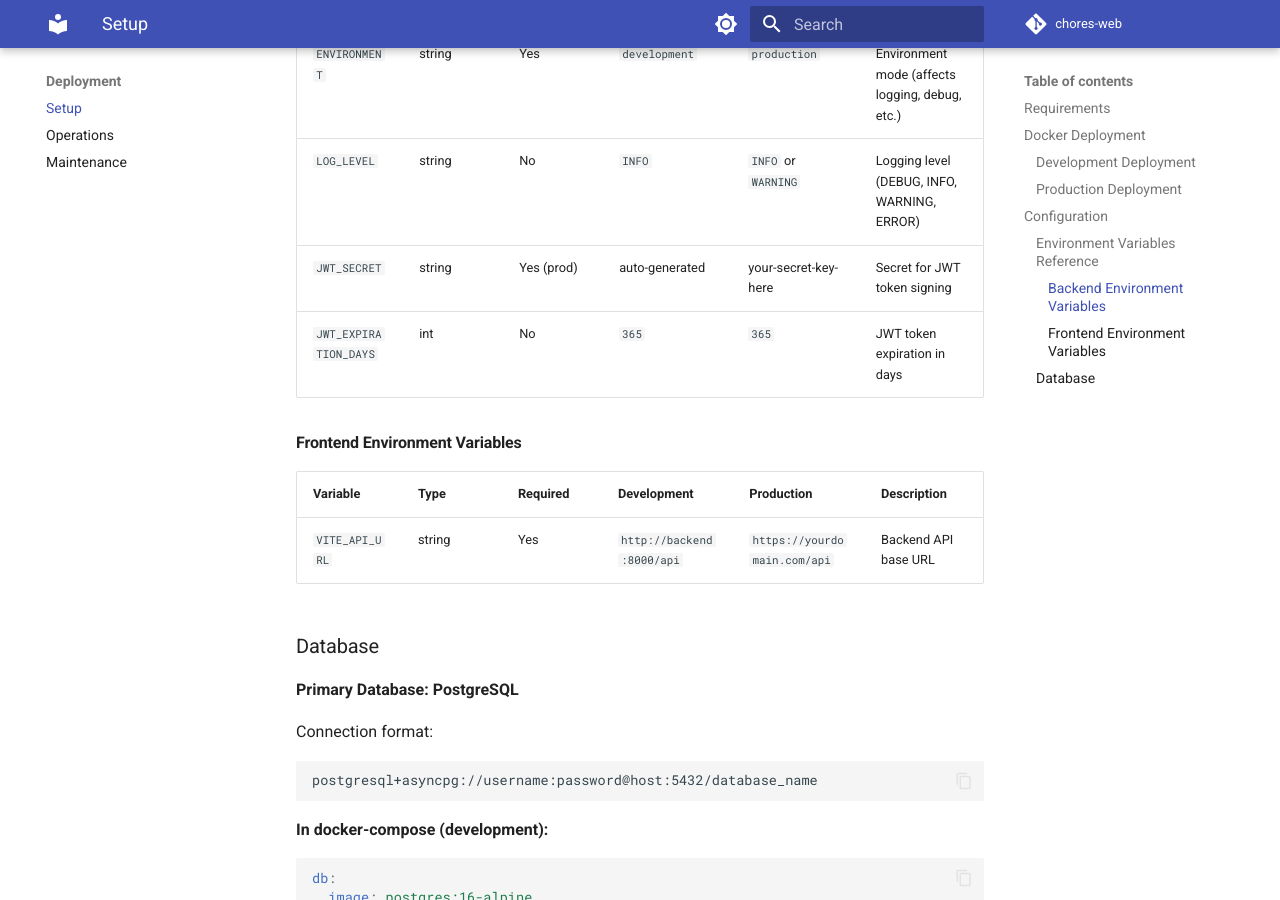
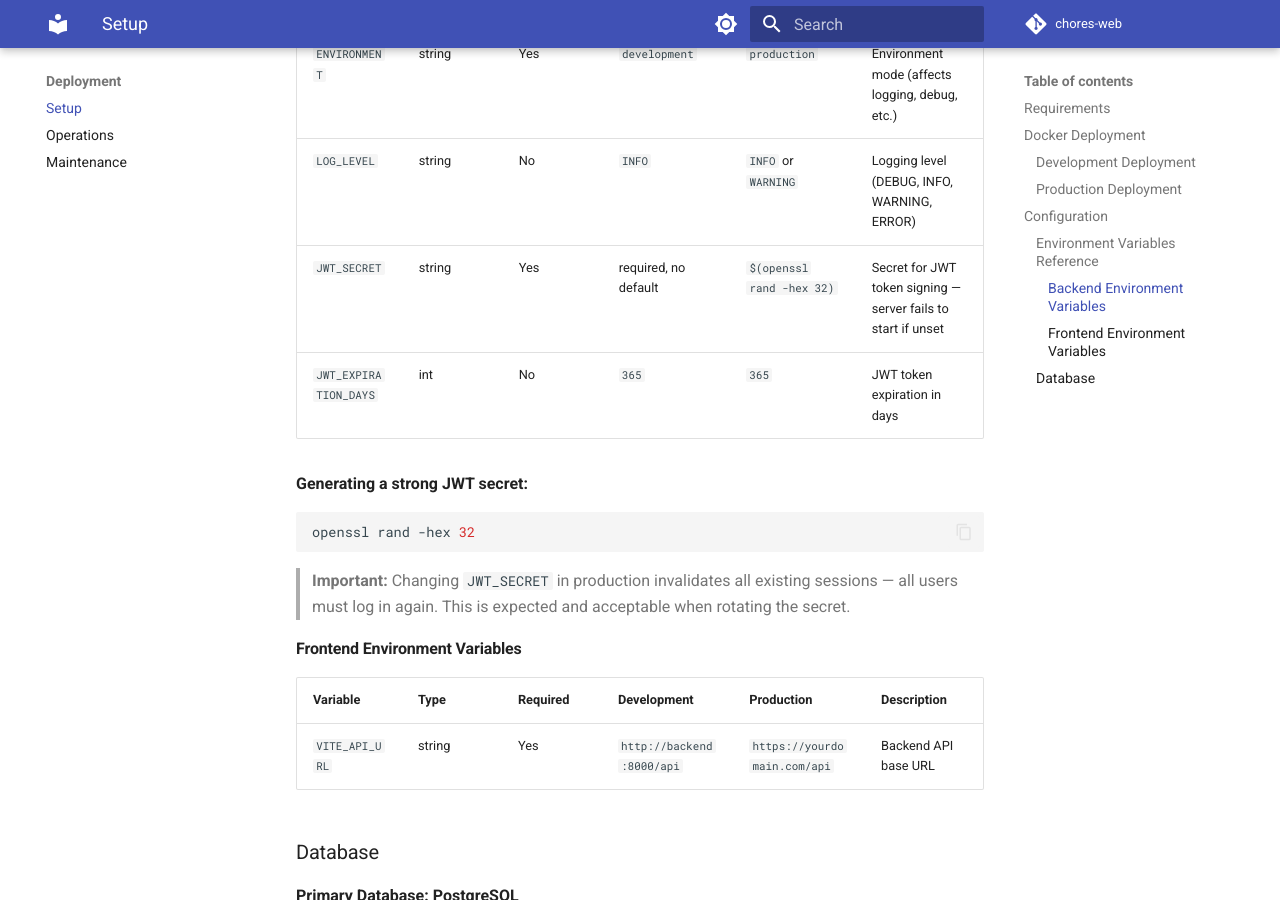
Before and after one commit to derekwinters/chores-web, an MkDocs documentation site: the page built from docs/deployment/setup.md, in a window 1280 px wide and 900 px high, scrolled down 1507 px. Built offline with MkDocs 1.6.1 and Material for MkDocs 9.7.7, drawn with Linux system fonts in a browser that asks for light colours; comment, search, counter and statistics services are not loaded.

Commit message:
feat: move JWT secret to required environment variable (#294)
Remove the default value from jwt_secret in config.py so Pydantic
raises ValidationError at startup if JWT_SECRET is unset, preventing
accidental deployment with an insecure default.

Add JWT_SECRET: ${JWT_SECRET} to docker-compose backend environment.
Update deployment docs: mark JWT_SECRET as required with no default,
add openssl rand -hex 32 keygen snippet, document that changing the
secret invalidates all existing sessions (v2.0.0 breaking change).

Closes #294

Co-Authored-By: Claude Sonnet 4.6 <noreply@anthropic.com>

````diff
--- a/docker-compose.yml
+++ b/docker-compose.yml
@@ -18,6 +18,7 @@ services:
     build: ./backend
     environment:
       DATABASE_URL: postgresql+asyncpg://chores:chores@db/chores
+      JWT_SECRET: ${JWT_SECRET}
     ports:
       - "0.0.0.0:8000:8000"
     depends_on:
--- a/docs/deployment/setup.md
+++ b/docs/deployment/setup.md
@@ -53,8 +53,15 @@ This starts:
 | `CORS_ORIGINS` | string | Yes | `http://localhost:3000` | `https://yourdomain.com` | Frontend origin for CORS validation |
 | `ENVIRONMENT` | string | Yes | `development` | `production` | Environment mode (affects logging, debug, etc.) |
 | `LOG_LEVEL` | string | No | `INFO` | `INFO` or `WARNING` | Logging level (DEBUG, INFO, WARNING, ERROR) |
-| `JWT_SECRET` | string | Yes (prod) | auto-generated | your-secret-key-here | Secret for JWT token signing |
+| `JWT_SECRET` | string | Yes | required, no default | `$(openssl rand -hex 32)` | Secret for JWT token signing — server fails to start if unset |
 | `JWT_EXPIRATION_DAYS` | int | No | `365` | `365` | JWT token expiration in days |
+
+**Generating a strong JWT secret:**
+```bash
+openssl rand -hex 32
+```
+
+> **Important:** Changing `JWT_SECRET` in production invalidates all existing sessions — all users must log in again. This is expected and acceptable when rotating the secret.
 
 #### Frontend Environment Variables
 
````
Also changed, not shown: 1 other file.
